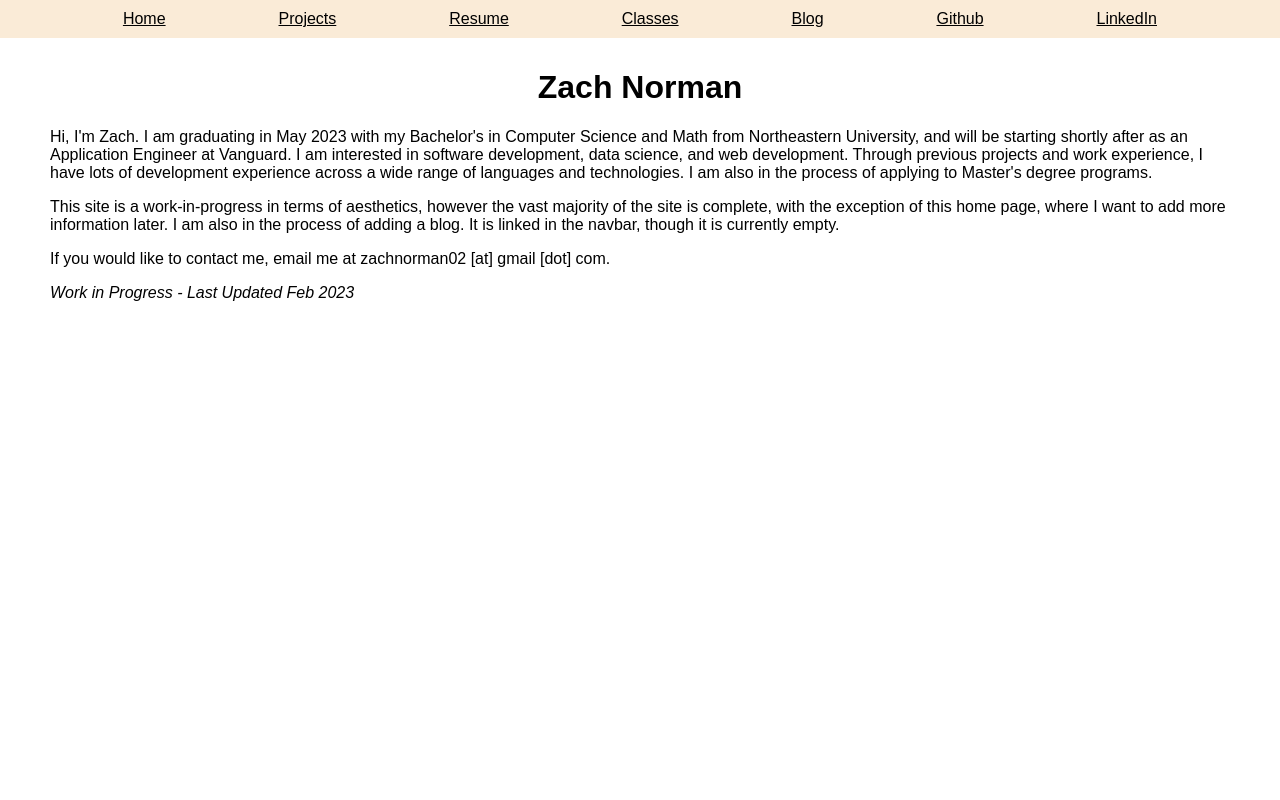
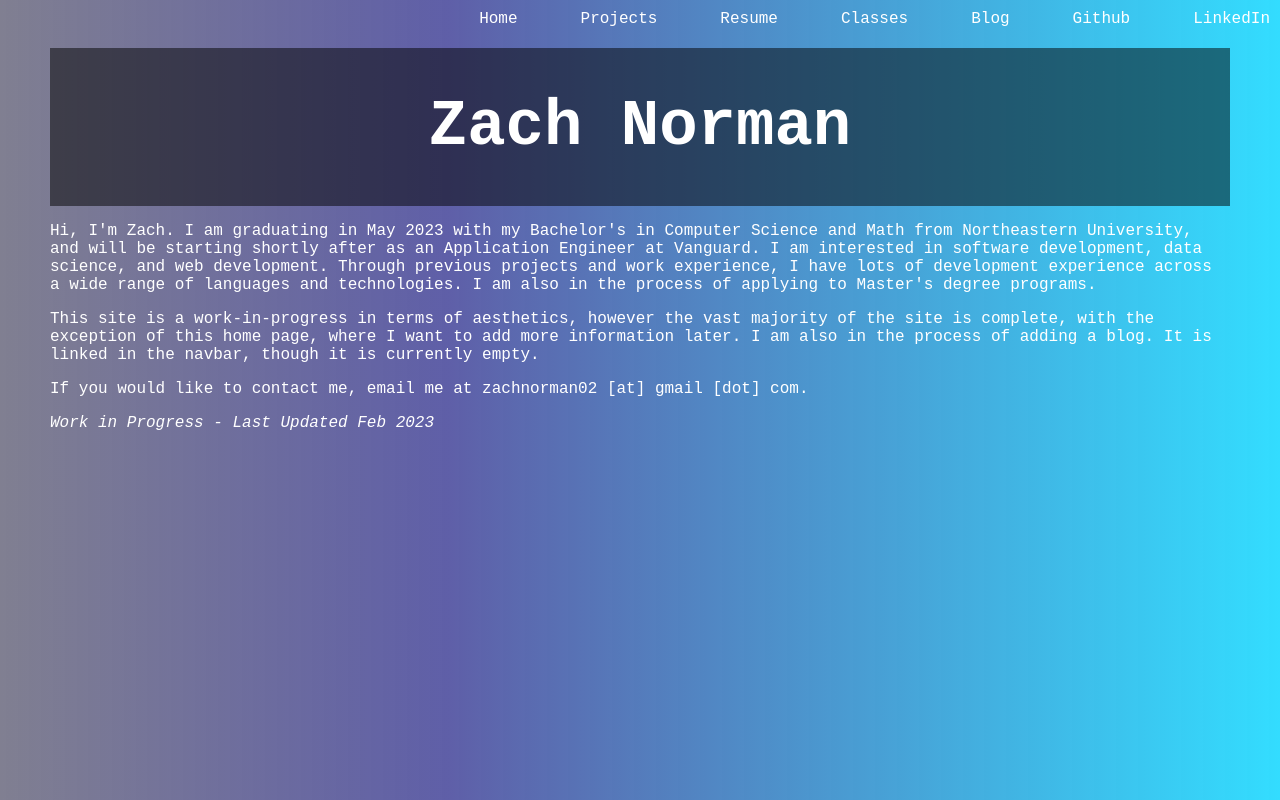
Before and after one commit to zachnorman02/portfolio, a React (Create React App) app: page / in a window 1280 px wide. Built offline with nearby package versions, Linux system fonts and the light colour scheme.

Commit message:
Begin UI changes

```diff
--- a/src/components/Home.tsx
+++ b/src/components/Home.tsx
@@ -1,9 +1,12 @@
 import React from "react";
+import "../styles/home.css";
 
 function Home() {
   return (
     <div className="content">
-      <h1>Zach Norman</h1>
+      <div id="intro">
+        <h1>Zach Norman</h1>
+      </div>
       <p>
         Hi, I'm Zach. I am graduating in May 2023 with my Bachelor's in Computer
         Science and Math from Northeastern University, and will be starting
--- /dev/null
+++ b/src/styles/home.css
@@ -0,0 +1,18 @@
+#intro {
+    background: rgba(0,0,0,0.5);
+    width: 100%;
+    text-align: center;
+    display: flex;
+    align-items: center;
+    justify-content: center;
+}
+
+#intro h1 {
+    font-size: 5vw;
+}
+
+@media only screen and (max-device-width: 650px) {
+    #intro h1 {
+        font-size: 8vh;
+    }
+}
--- a/src/styles/index.css
+++ b/src/styles/index.css
@@ -1,14 +1,23 @@
 body {
-  font-family: Arial, Helvetica, sans-serif;
+  font-family: 'Courier New', Courier, monospace;
   margin: 0;
+  background: linear-gradient(90deg, rgba(2, 0, 36, 0.5) 0%, rgba(9, 9, 121, 0.65) 35%, rgba(0, 212, 255, 0.8) 100%);
+  color: white;
+  overflow-y: auto;
+  -ms-overflow-style: none;
+  scrollbar-width: none;
+}
+
+body::-webkit-scrollbar {
+  display: none;
 }
 
 a {
-  color: #000;
+  color: #fff;
 }
 
 a:visited {
-  color: #000;
+  color: #fff;
 }
 
 .content {
--- a/src/styles/navbar.css
+++ b/src/styles/navbar.css
@@ -1,11 +1,16 @@
 .navbar {
     padding: 10px;
-    background: antiquewhite;
+    background: transparent;
 }
 
 .navbar .links {
     display: flex;
-    justify-content: space-evenly;
+    justify-content: flex-end;
+}
+
+.navbar .links a {
+    text-decoration: none;
+    margin-left: 5%;
 }
 
 .navbar-btn {
@@ -18,6 +23,7 @@
         flex-direction: column;
         height: calc(100vh - 65px);
         align-items: center;
+        justify-content: space-evenly;
     }
 
     .navbar .links.open {
@@ -26,7 +32,7 @@
 
     .navbar-btn {
         display: block;
-        color: black;
+        color: white;
         padding: 14px 16px;
         text-decoration: none;
         font-size: 17px;
```
